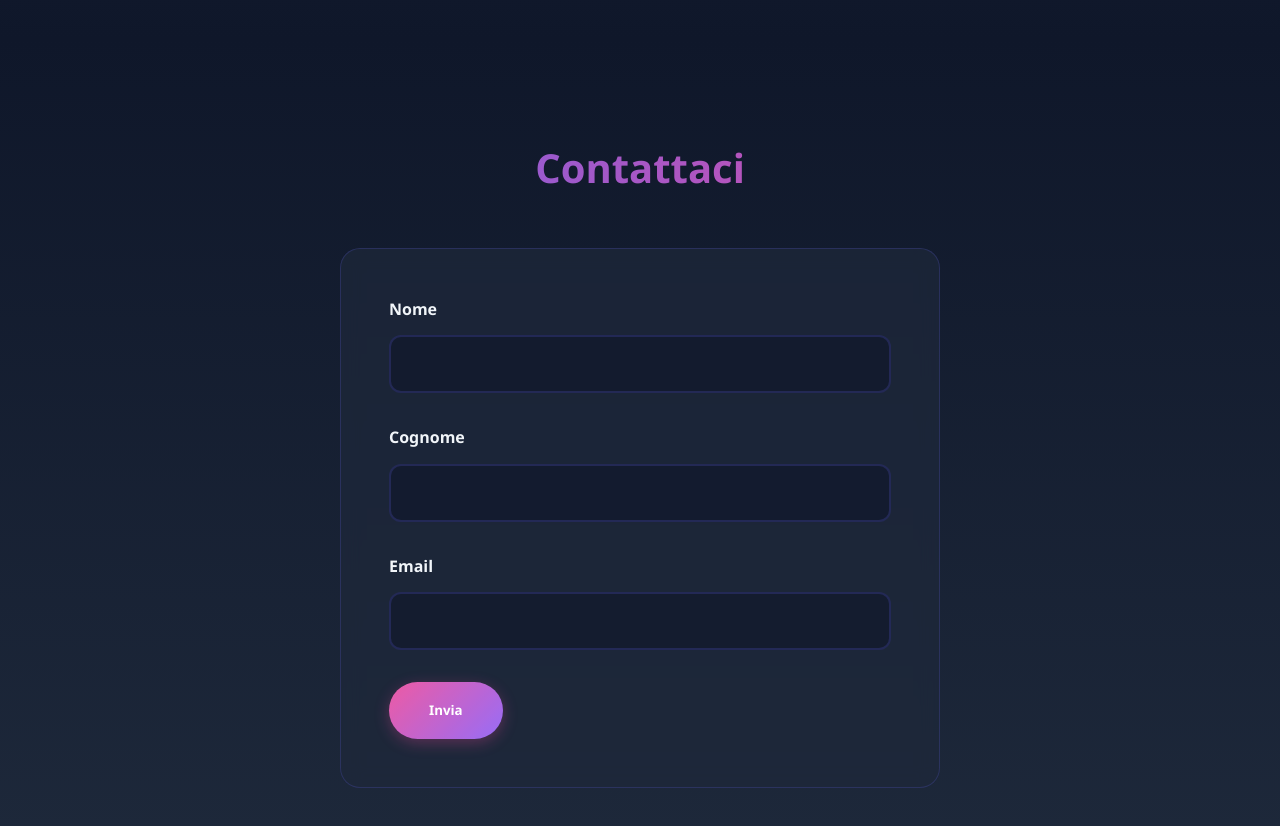
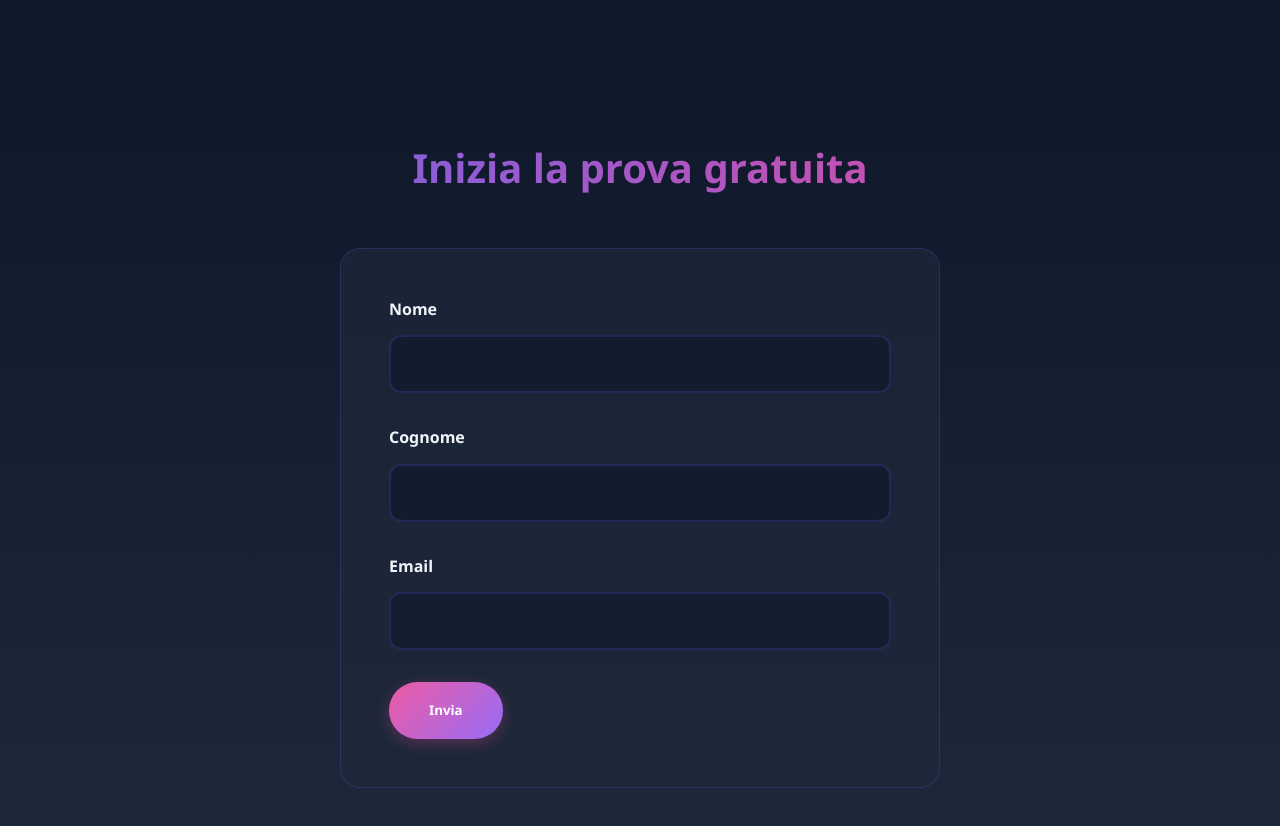
Before and after one commit to Nurinho23/landing-ufs10, a plain HTML site: page index.html in a window 1280 px wide. Shown: the part 1860-2686 px from the top of the page. Drawn offline with Linux system fonts and the light colour scheme.

Commit message:
Update index.html

```diff
--- a/index.html
+++ b/index.html
@@ -323,7 +323,7 @@
 
     <section class="contact" id="contact">
         <div class="container">
-            <h2 class="section-title">Contattaci</h2>
+            <h2 class="section-title">Inizia la prova gratuita</h2>
             <div class="contact-form">
                 <form action="/submit" method="post">
                     <div class="form-group">
```
